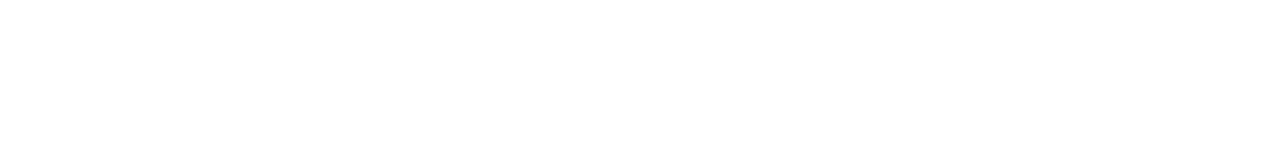
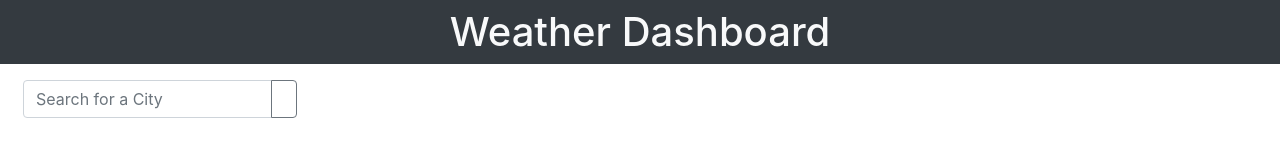
Before and after one commit to AmplifyRebel/Weather, a plain HTML site: page index.html in a window 1280 px wide. Drawn offline with nearby package versions, Linux system fonts and the light colour scheme.

Commit message:
added a search bar and header

```diff
--- a/index.html
+++ b/index.html
@@ -10,6 +10,21 @@
         <link rel="stylesheet" href="./assets/css/style.css">
 </head>
 <body>
+    <body>
+        <div class="bg-dark">
+            <h1 class="text-center mb-2 p-2 text-light">Weather Dashboard</h1>
+        </div>
+        <div class="container-fluid">
+            <div class="row">
+                <div class="col-md-3">
+                    <form>
+                        <div class="input-group m-2 pr-3">
+                            <input type="text" class="form-control" id="citySearchInput" placeholder="Search for a City">
+                            <div class="input-group-append">
+                                <button class="btn btn-outline-secondary" type="submit" id="citySearchButton"><i class="fas fa-search"></i></button>
+                            </div>
+                        </div>
+
 
     <script type="text/javascript" src="./assets/script/script.js"></script>
 </body>
```
